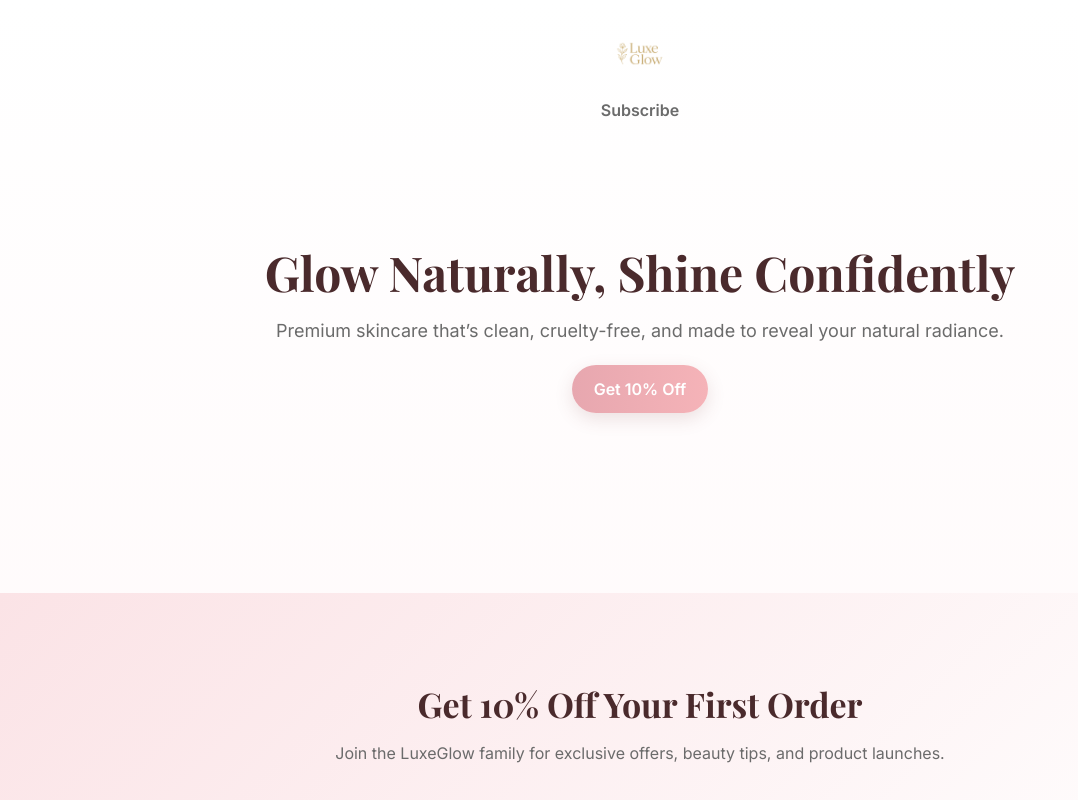
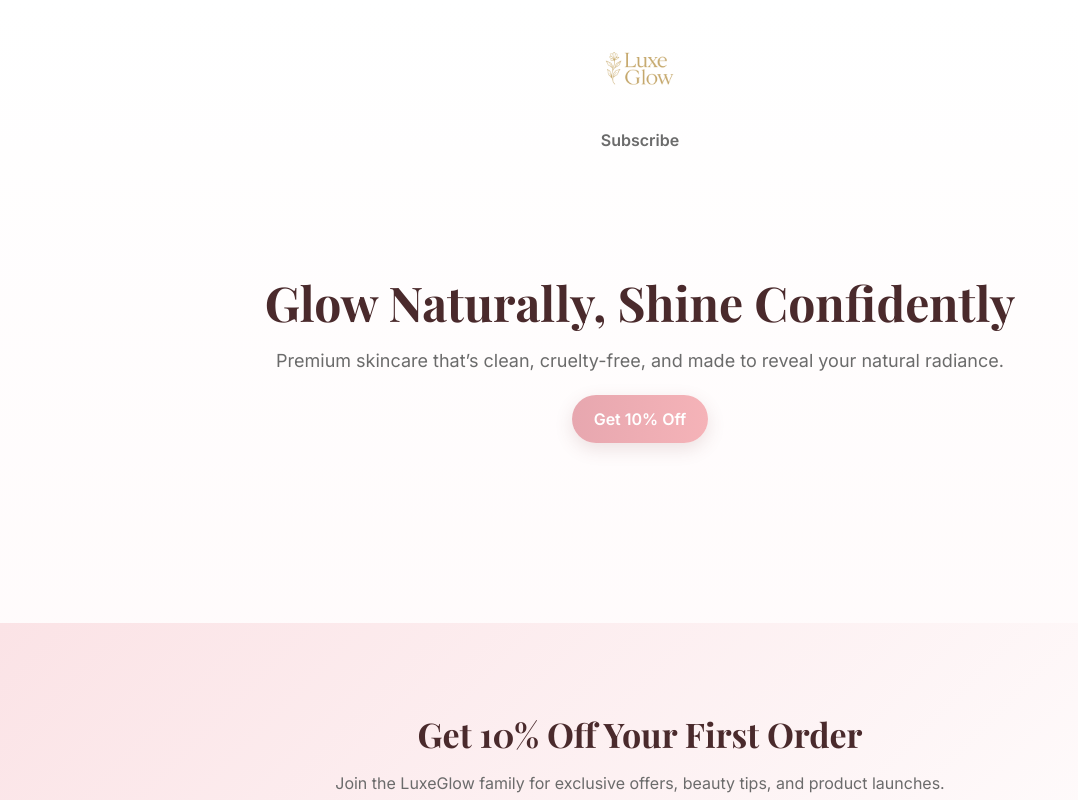
Before and after one commit to ryy2azellem/ambot, a plain HTML site: page index.html in a window 1280 px wide. Shown: the top 800 px of the page, without its empty margins (0-1078 px from the left). Drawn offline with nearby package versions, Linux system fonts and the light colour scheme.

Commit message:
Update index.html

```diff
--- a/index.html
+++ b/index.html
@@ -116,7 +116,7 @@
   <!-- HEADER CENTERED -->
   <header>
     <div class="brand">
-      <img src="file_00000000b930622fbbbbc157b12dc4bd (1).png" alt="LuxeGlow Logo" style="height:60px;">
+      <img src="file_00000000b930622fbbbbc157b12dc4bd (1).png" alt="LuxeGlow Logo" style="height:90px;">
     </div>
     <nav>
       <a href="#subscribe">Subscribe</a>
```
